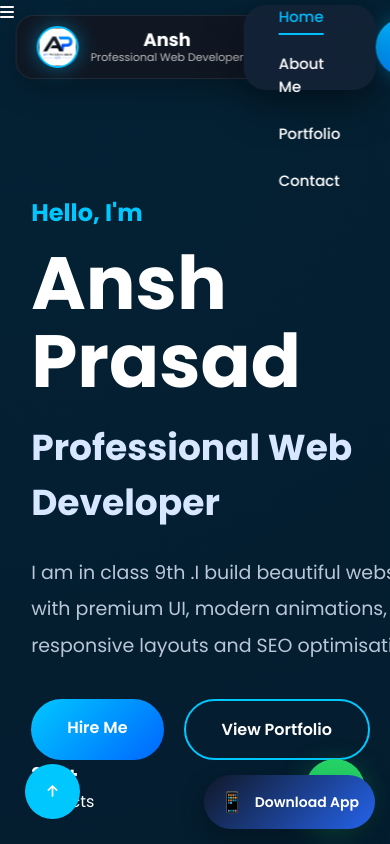
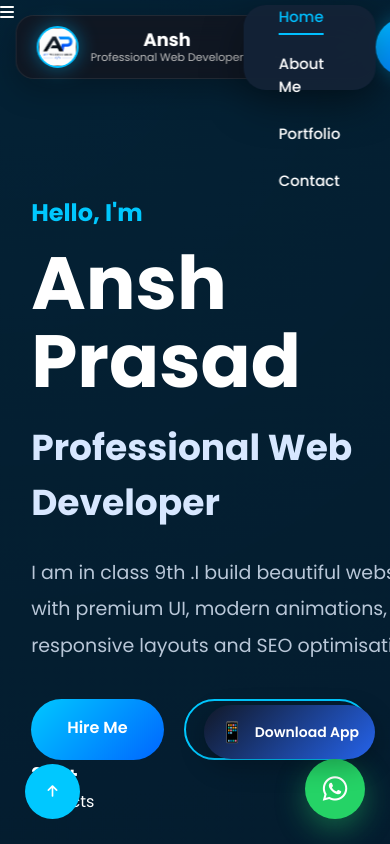
Before and after one commit to anshprasad668-arch/ap-web-designer, a plain HTML site: page index.html in a window 390 px wide. Shown: the top 844 px of the page. Drawn offline with Linux system fonts and the light colour scheme.

Commit message:
Update style.css

```diff
--- a/style.css
+++ b/style.css
@@ -1483,12 +1483,13 @@ justify-content:center;
     background:linear-gradient(135deg,#060b18,#0d1f3d,#081321);
     border-top:1px solid rgba(255,255,255,.08);
     margin-top:120px;
-}
-/* Floating App Download Button */
+
+    floting botton
+}
 .floating-app-download {
     position: fixed;
     right: 25px;
-    bottom: 25px;
+    bottom: 95px; /* puts it above WhatsApp */
     z-index: 9999;
 
     display: flex;
@@ -1506,12 +1507,11 @@ justify-content:center;
     font-weight: 600;
 
     box-shadow: 0 8px 25px rgba(0, 0, 0, 0.25);
-
     transition: all 0.3s ease;
 }
 
 .floating-app-download:hover {
-    transform: translateY(-5px) scale(1.03);
+    transform: translateY(-4px);
     box-shadow: 0 12px 30px rgba(37, 99, 235, 0.4);
 }
 
@@ -1519,11 +1519,10 @@ justify-content:center;
     font-size: 20px;
 }
 
-/* Mobile */
 @media (max-width: 600px) {
     .floating-app-download {
         right: 15px;
-        bottom: 15px;
+        bottom: 85px;
         padding: 12px 16px;
         font-size: 14px;
     }
```
